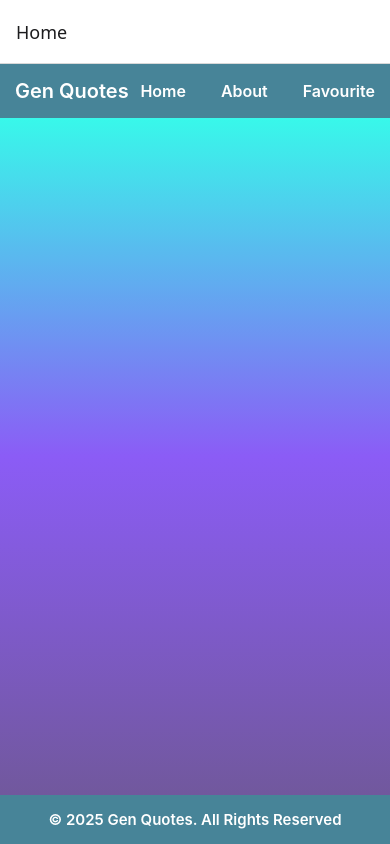
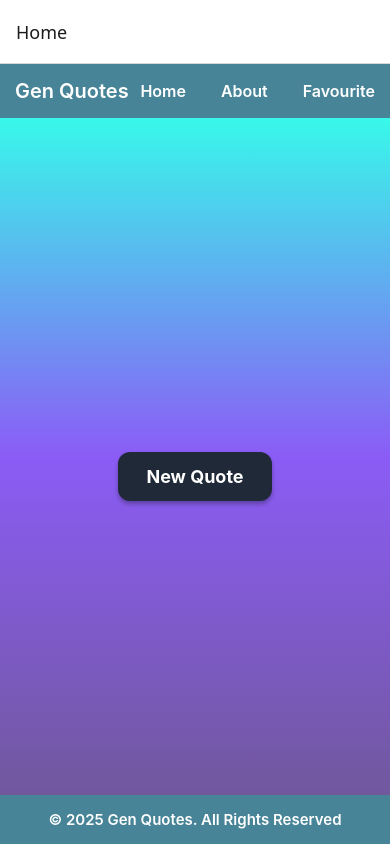
Before and after one commit to Cxrlo19/CPAN213GroupAssignment, a React Native app in the folder QuoteGenerator/: screen /Home in a window 390 px wide. Built offline with nearby package versions, Linux system fonts and the light colour scheme; no server answers.

Commit message:
Added and styled button

```diff
--- a/QuoteGenerator/screens/HomeScreen.js
+++ b/QuoteGenerator/screens/HomeScreen.js
@@ -6,12 +6,12 @@ import {
   Button,
   ActivityIndicator,
   StyleSheet,
+  TouchableOpacity,
 } from "react-native";
 import { LinearGradient } from "expo-linear-gradient";
 import Header from "../components/header/Header";
 import Footer from "../components/footer/Footer";
 
-//Waiting for the styles from Dustin
 const styles = StyleSheet.create({
   main: {
     flex: 1,
@@ -29,6 +29,27 @@ const styles = StyleSheet.create({
     color: "#FFF",
     marginBottom: 20,
   },
+
+  quoteButton: {
+  backgroundColor: "#1F2937",
+  paddingVertical: 14,
+  paddingHorizontal: 28,
+  borderRadius: 12,
+  marginTop: 20,
+  shadowColor: "#000",
+  shadowOpacity: 0.3,
+  shadowOffset: { width: 0, height: 3 },
+  shadowRadius: 4,
+  elevation: 5,
+},
+
+buttonText: {
+  color: "#FFFFFF",
+  fontSize: 18,
+  fontWeight: "700",
+  textAlign: "center",
+},
+
 });
 
 const HomeScreenComp = () => {
@@ -65,7 +86,11 @@ const HomeScreenComp = () => {
       ) : (
         <Text style={styles.quoteText}>{quote}</Text>
       )}
-      {/* Waiting for the button from dustin */}
+
+      <TouchableOpacity style={styles.quoteButton} onPress={fetchQuote}>
+  <Text style={styles.buttonText}>New Quote</Text>
+</TouchableOpacity>
+
     </LinearGradient>
   );
 };
```
